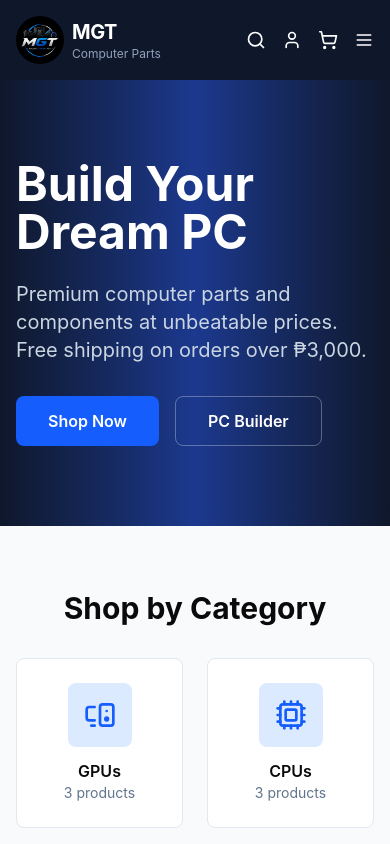
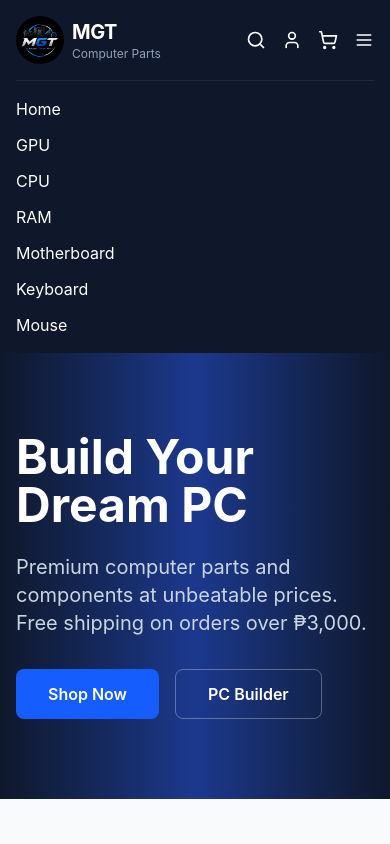
Before and after one commit to ajurian/mgt-onlineshop, a React (Vite) app: page / in a window 390 px wide. Both pictures are taken after a click on the button 364 px from the left and 40 px from the top of the page. Shown: the top 844 px of the page. Built offline with nearby package versions, Linux system fonts and the light colour scheme.

Commit message:
feat: added nav feature on mobile

```diff
--- a/src/app/components/Header.tsx
+++ b/src/app/components/Header.tsx
@@ -1,3 +1,4 @@
+import { useState } from "react";
 import { Link } from "react-router";
 import { ShoppingCart, Search, User, Menu } from "lucide-react";
 import { ImageWithFallback } from "./figma/ImageWithFallback";
@@ -5,6 +6,15 @@ import { useCart } from "../contexts/cart-context";
 
 export default function Header() {
   const { totalItems } = useCart();
+  const [isMobileMenuOpen, setIsMobileMenuOpen] = useState(false);
+
+  const handleToggleMobileMenu = () => {
+    setIsMobileMenuOpen((prev) => !prev);
+  };
+
+  const handleCloseMobileMenu = () => {
+    setIsMobileMenuOpen(false);
+  };
 
   return (
     <header className="bg-slate-900 text-white">
@@ -89,11 +99,75 @@ export default function Header() {
                 </span>
               )}
             </Link>
-            <button className="md:hidden hover:text-blue-400 transition-colors">
+            <button
+              className="md:hidden hover:text-blue-400 transition-colors"
+              aria-expanded={isMobileMenuOpen}
+              aria-controls="mobile-nav"
+              onClick={handleToggleMobileMenu}
+            >
               <Menu size={20} />
             </button>
           </div>
         </div>
+
+        <nav
+          id="mobile-nav"
+          className={`md:hidden overflow-hidden transition-[max-height,opacity] duration-300 ${
+            isMobileMenuOpen ? "max-h-96 opacity-100" : "max-h-0 opacity-0"
+          }`}
+        >
+          <div className="mt-4 flex flex-col gap-3 border-t border-slate-800 pt-4">
+            <Link
+              to="/"
+              className="hover:text-blue-400 transition-colors"
+              onClick={handleCloseMobileMenu}
+            >
+              Home
+            </Link>
+            <Link
+              to="/category/gpu"
+              className="hover:text-blue-400 transition-colors"
+              onClick={handleCloseMobileMenu}
+            >
+              GPU
+            </Link>
+            <Link
+              to="/category/cpu"
+              className="hover:text-blue-400 transition-colors"
+              onClick={handleCloseMobileMenu}
+            >
+              CPU
+            </Link>
+            <Link
+              to="/category/ram"
+              className="hover:text-blue-400 transition-colors"
+              onClick={handleCloseMobileMenu}
+            >
+              RAM
+            </Link>
+            <Link
+              to="/category/motherboard"
+              className="hover:text-blue-400 transition-colors"
+              onClick={handleCloseMobileMenu}
+            >
+              Motherboard
+            </Link>
+            <Link
+              to="/category/keyboard"
+              className="hover:text-blue-400 transition-colors"
+              onClick={handleCloseMobileMenu}
+            >
+              Keyboard
+            </Link>
+            <Link
+              to="/category/mouse"
+              className="hover:text-blue-400 transition-colors"
+              onClick={handleCloseMobileMenu}
+            >
+              Mouse
+            </Link>
+          </div>
+        </nav>
       </div>
     </header>
   );
```
